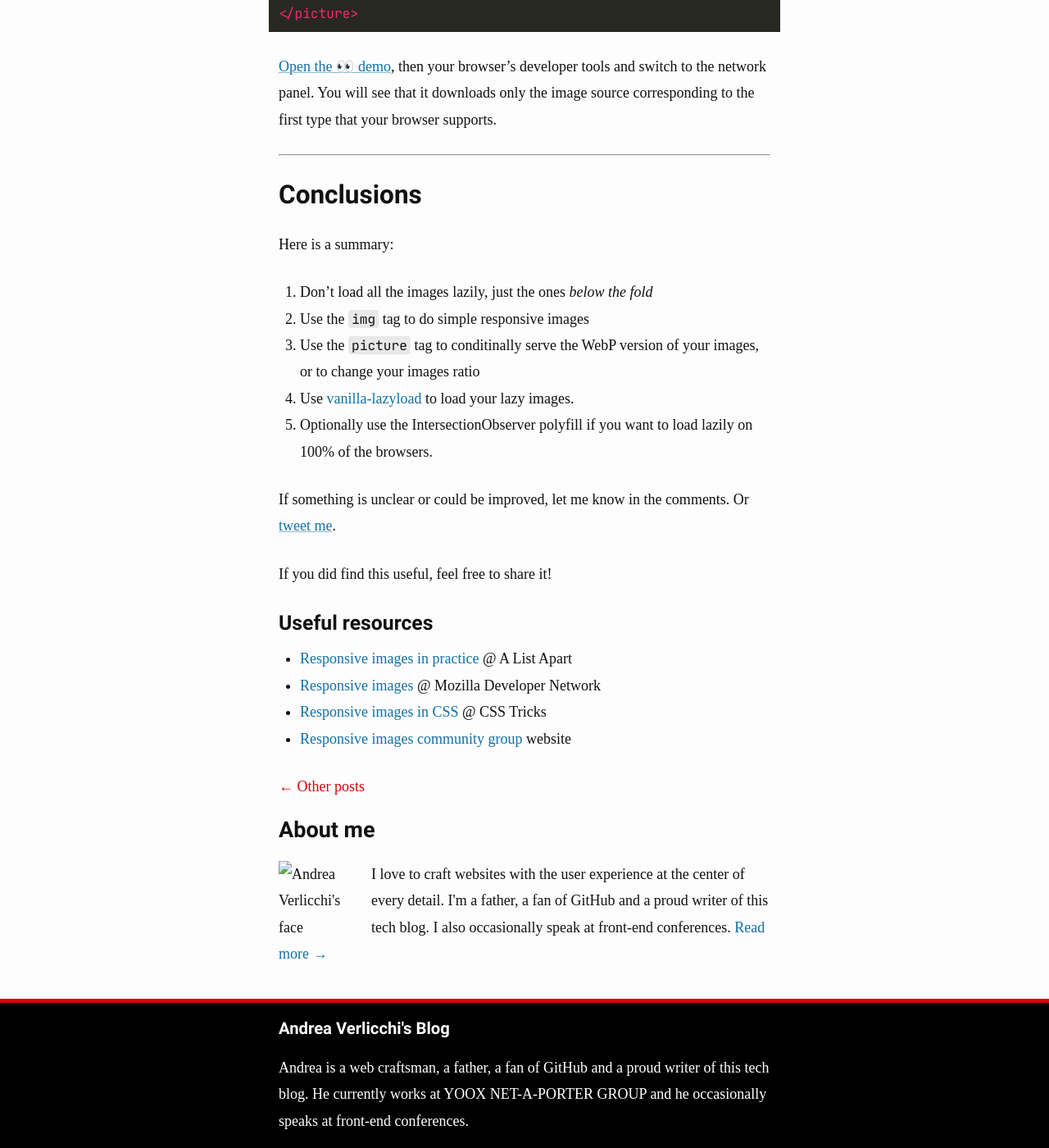
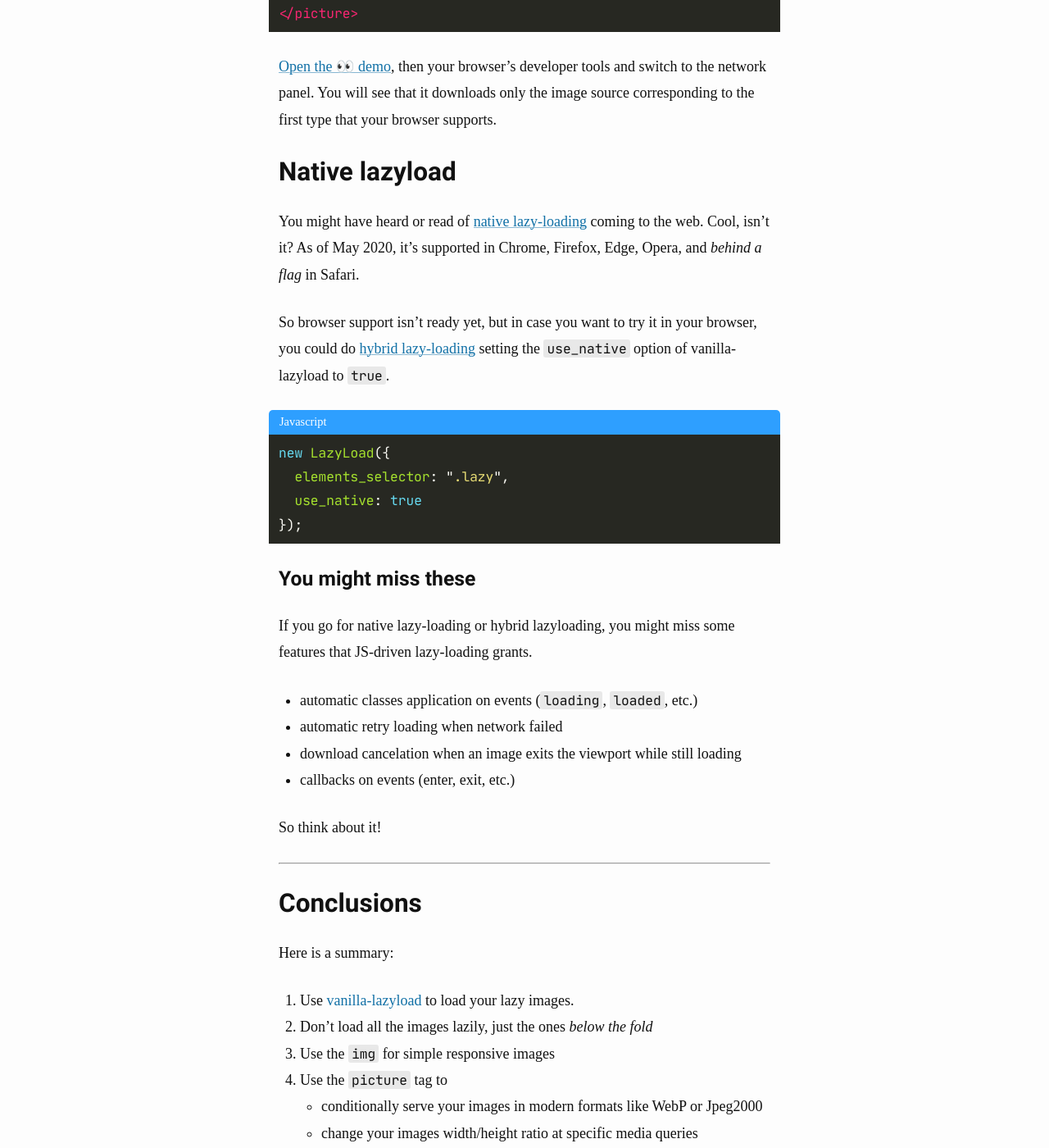
Before and after one commit to verlok/verlok.github.io, a Jekyll site: the page built from _posts/2020-05-24-lazy-load-responsive-images-in-2020-srcset-sizes-picture-webp.md, in a window 1280 px wide and 1400 px high, scrolled down 10190 px. Shown: the whole window at 82% size. Built offline with Jekyll 4.4.1, drawn with Linux system fonts in a browser that asks for light colours; some web fonts are replaced; some of the changed text lies outside the part shown.

Commit message:
Finished 2020 lazyload post

````diff
--- a/_posts/2020-05-24-lazy-load-responsive-images-in-2020-srcset-sizes-picture-webp.md
+++ b/_posts/2020-05-24-lazy-load-responsive-images-in-2020-srcset-sizes-picture-webp.md
@@ -172,11 +172,11 @@ img:not([src]):not([srcset]) {
 
 ### No polyfills required
 
-You might be tempted to add one or more polyfills to support Internet Explorer (*yes, I named it and it's 2020*). Don't do that, **you don't need any**. Let me tell you why:
+You might be tempted to add one or more polyfills to support Internet Explorer (_yes, I named it and it's 2020_). Don't do that, **you don't need any**. Let me tell you why:
 
-- *Responsive images:* Internet Explorer does not support responsive images, but you don't need to use a polyfill because <abbr title="Internet Explorer">IE</abbr> gracefully degrades using **the image in the `src` attribute**. So you can place in the `src` attribute an image that would appear nice on a regular desktop display, and you're cool.
+- _Responsive images:_ Internet Explorer does not support responsive images, but you don't need to use a polyfill because <abbr title="Internet Explorer">IE</abbr> gracefully degrades using **the image in the `src` attribute**. So you can place in the `src` attribute an image that would appear nice on a regular desktop display, and you're cool.
 
-- *IntersectionObserver:* Internet Explorer does not support the `IntersectionObserver` API, which is used by vanilla-lazyload, but you don't need to provide a polyfill because vanilla-lazyload detects the support for that API and, in case it doesn't, it loads all images immediately, which leads to the same result as if no LazyLoad was ever used on the page.
+- _IntersectionObserver:_ Internet Explorer does not support the `IntersectionObserver` API, which is used by vanilla-lazyload, but you don't need to provide a polyfill because vanilla-lazyload detects the support for that API and, in case it doesn't, it loads all images immediately, which leads to the same result as if no LazyLoad was ever used on the page.
 
 That's cool, Internet Explorer is not being used by more than 5% of the users today, and Microsoft is silently replacing it with [Edge](https://www.microsoft.com/edge) via Windows Update.
 
@@ -316,21 +316,48 @@ You need the `source` tag and the `type` attribute containing the MIME type of t
 
 [Open the 👀 demo](http://verlok.github.io/vanilla-lazyload/demos/picture_type_webp.html), then your browser's **developer tools** and switch to the **network panel**. You will see that it downloads only the image source corresponding to the first type that your browser supports.
 
+## Native lazyload
+
+You might have heard or read of [native lazy-loading](https://web.dev/native-lazy-loading/) coming to the web. Cool, isn't it? As of May 2020, it's supported in Chrome, Firefox, Edge, Opera, and _behind a flag_ in Safari.
+
+So browser support isn't ready yet, but in case you want to try it in your browser, you could do [hybrid lazy-loading](https://www.smashingmagazine.com/2019/05/hybrid-lazy-loading-progressive-migration-native/) setting the `use_native` option of vanilla-lazyload to `true`.
+
+```js
+new LazyLoad({
+  elements_selector: ".lazy",
+  use_native: true
+});
+```
+
+### You might miss these
+
+If you go for native lazy-loading or hybrid lazyloading, you might miss some **features that JS-driven lazy-loading grants**.
+
+- automatic classes application on events (`loading`, `loaded`, etc.)
+- automatic retry loading when network failed
+- download cancelation when an image exits the viewport while still loading
+- callbacks on events (enter, exit, etc.)
+
+So think about it!
+
 ---
 
 ## Conclusions
 
 Here is a summary:
 
+1. Use [vanilla-lazyload](https://github.com/verlok/vanilla-lazyload/) to load your lazy images.
 1. Don't load all the images lazily, just the ones _below the fold_
-2. Use the `img` tag to do simple responsive images
-3. Use the `picture` tag to conditinally serve the WebP version of your images, or to change your images ratio
-4. Use [vanilla-lazyload](https://github.com/verlok/vanilla-lazyload/) to load your lazy images.
-5. Optionally use the IntersectionObserver polyfill if you want to load lazily on 100% of the browsers.
+1. Use the `img` for simple responsive images
+1. Use the `picture` tag to
+    - conditionally serve your images in modern formats like WebP or Jpeg2000
+    - change your images width/height ratio at specific media queries
+1. Don't use any polyfill if not strictly required
 
-If something is unclear or could be improved, let me know in the comments. Or [tweet me](https://twitter.com/verlok/).
+If something is unclear or could be improved, let me know in the comments or [tweet me](https://twitter.com/verlok/).
+If you found this article useful, feel free to [buy me a coffee](https://ko-fi.com/verlok) ☕
 
-If you did find this useful, feel free to share it!
+Happy lazy loading!
 
 ### Useful resources
 
````
